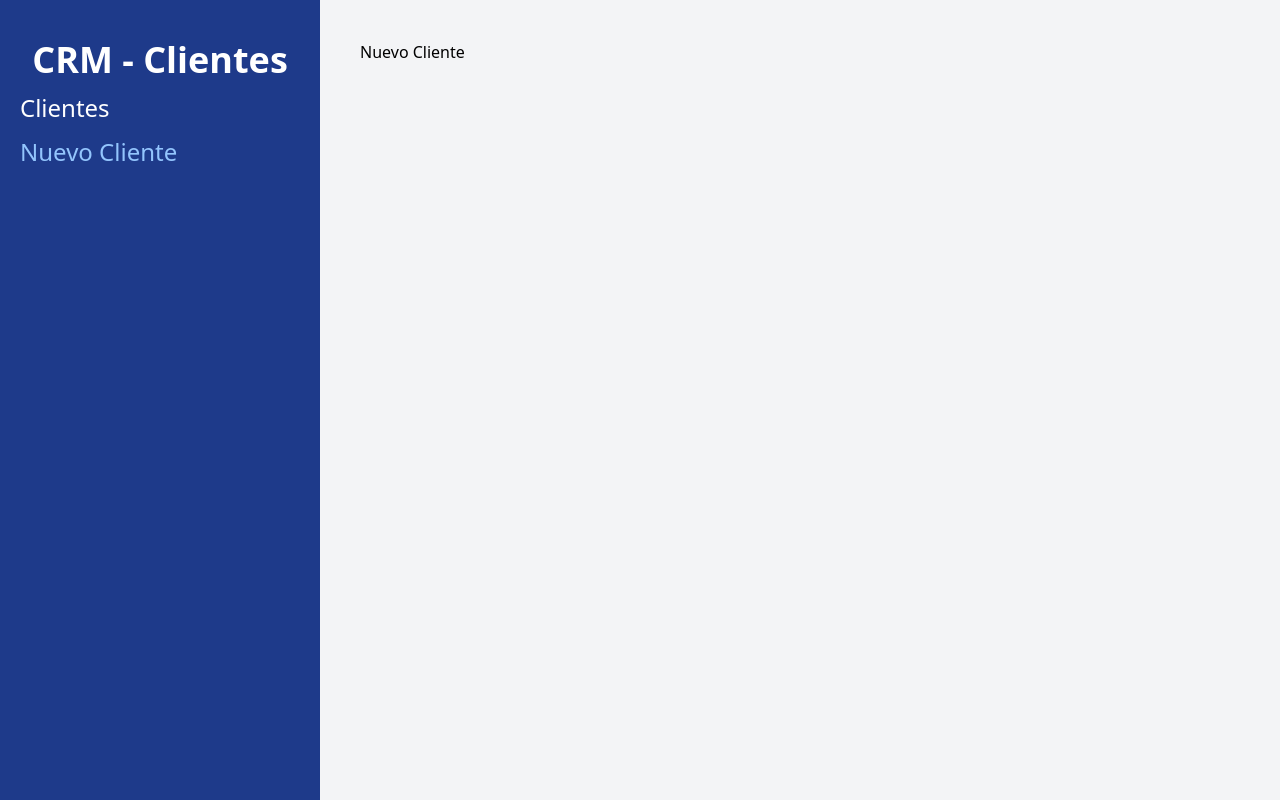
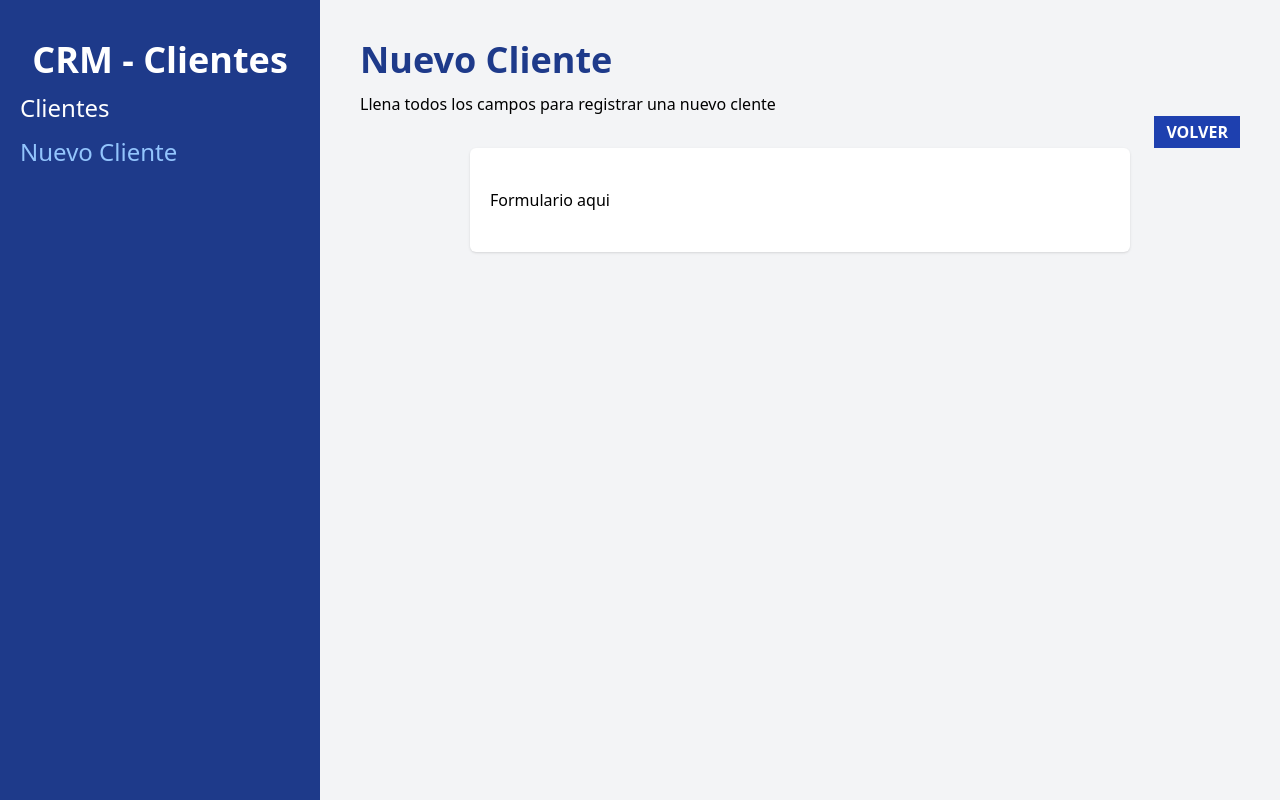
Before and after one commit to Juan8516/crm-react, a React (Vite) app: page /clientes/nuevo in a window 1280 px wide. Built offline with nearby package versions, Linux system fonts and the light colour scheme.

Commit message:
Estilos a nuevo cliente, implementacion de volver

```diff
--- a/src/pages/NuevoCliente.jsx
+++ b/src/pages/NuevoCliente.jsx
@@ -1,10 +1,28 @@
 import React from 'react'
+import { Navigate, useNavigate} from "react-router-dom"
 
 function NuevoCliente() {
+
+  const navigate = useNavigate()
+
   return (
-    <div>
-      <h1>Nuevo Cliente</h1>
-    </div>
+    <>
+      <h1 className='font-black text-4xl text-blue-900'>Nuevo Cliente</h1>
+      <p className='mt-3'>Llena todos los campos para registrar una nuevo clente</p>
+
+      <div className='flex justify-end'>
+        <button
+          className='bg-blue-800 text-white px-3 py-1 font-bold uppercase'
+          onClick={() => navigate(-1)}
+        >
+          Volver
+        </button>
+      </div>
+
+      <div className='bg-white shadow rounded-md md:w-3/4 mx-auto px-5 py-10'>
+        <p>Formulario aqui</p>
+      </div>
+    </>
   )
 }
 
```
